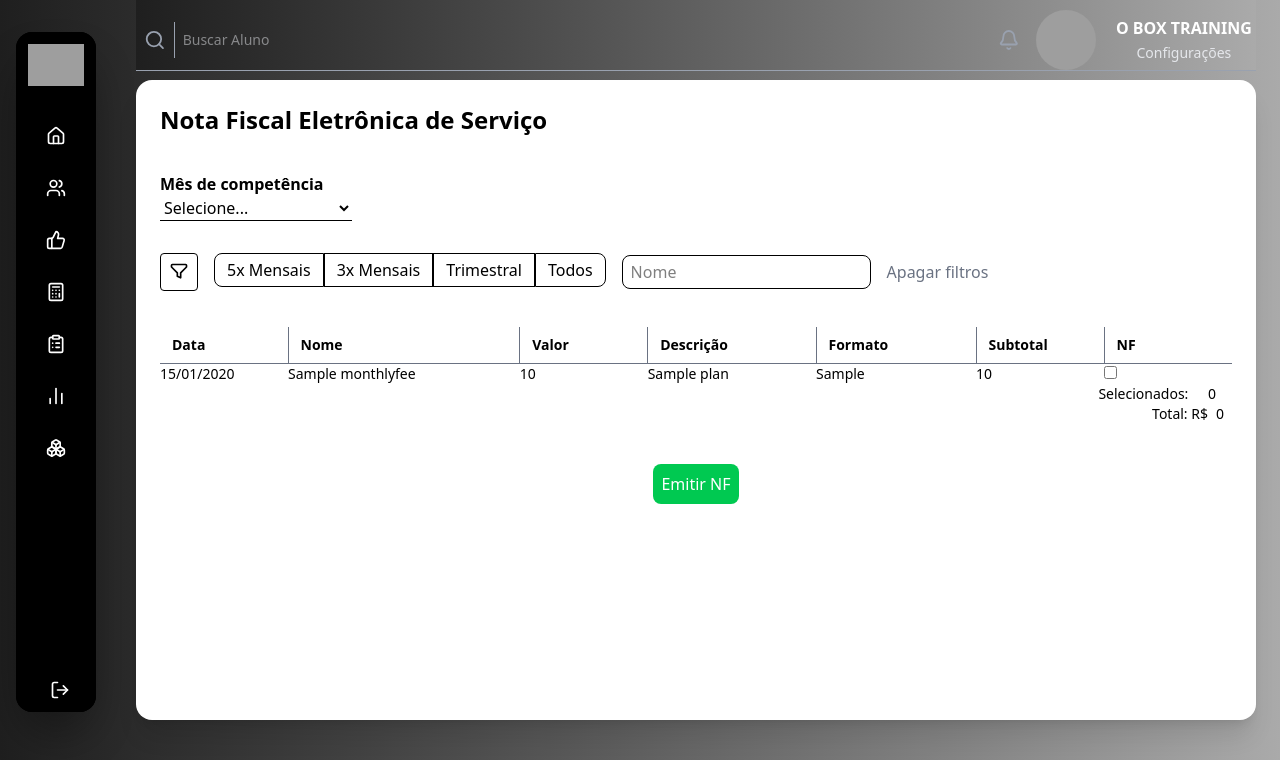
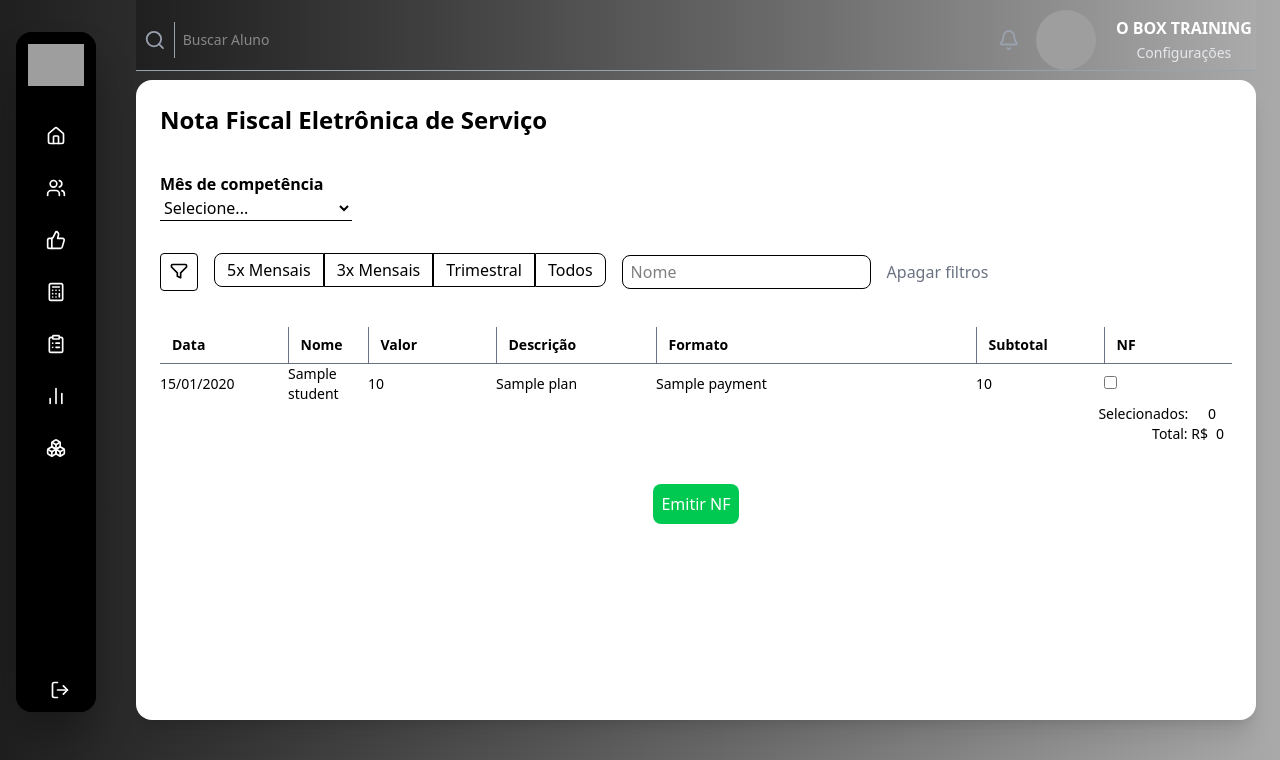
Before and after one commit to Miichaaeell/Obox_CRM, a Django app: template enterprise/templates/nfes.html in a window 1280 px wide. Shown: the top 760 px of the page. Run offline with Django 5.2, Linux system fonts and the light colour scheme; the template is opened without the code that fills it: most values are stand-ins (such as "Sample title", 1, 10 or a date in 2020); style sheets or scripts are compiled from the project's sources; some libraries are stand-ins or nearby versions; grey boxes are pictures that could not be loaded.

Commit message:
changed table view in nfes

```diff
--- a/enterprise/templates/nfes.html
+++ b/enterprise/templates/nfes.html
@@ -51,8 +51,8 @@
           <th class="text-left py-2 px-3 w-32">Data</th>
           <th class="text-left py-2 px-3 border-l border-gray-500">Nome</th>
           <th class="text-left py-2 px-3 w-32 border-l border-gray-500">Valor</th>
-          <th class="text-left py-2 px-3 border-l border-gray-500">Descrição</th>
-          <th class="text-left py-2 px-3 w-40 border-l border-gray-500">Formato</th>
+          <th class="text-left py-2 px-3 w-40 border-l border-gray-500">Descrição</th>
+          <th class="text-left py-2 px-3 w-80 border-l border-gray-500">Formato</th>
           <th class="text-left py-2 px-3 w-32 border-l border-gray-500">Subtotal</th>
           <th class="text-left py-2 px-3 w-32 border-l border-gray-500">NF</th>
         </tr>
@@ -61,10 +61,14 @@
         {% for monthlyfee in monthlyfees %}
           <tr data-nfe-row data-plan="{{ monthlyfee.plan|default_if_none:'' }}" data-student="{{ monthlyfee.student_name}}" data-month="{{ monthlyfee.reference_month }}">
             <td>{{monthlyfee.due_date|date:'d/m/Y'}}</td>
-            <td>{{monthlyfee.student_name}}</td>
+            <td>{{monthlyfee.student|default:monthlyfee.student}}</td>
             <td>{{monthlyfee.amount}}</td>
             <td>{{monthlyfee.plan}}</td>
-            <td>{{monthlyfee.payment_method}}</td>
+            <td>
+            {% for payment in monthlyfee.payments.all %}
+              {{payment}}
+            {% endfor %}
+              </td>
             <td>{{monthlyfee.amount}}</td>
             <td>
               <input
--- a/enterprise/views.py
+++ b/enterprise/views.py
@@ -223,7 +223,7 @@ class NFESListView(LoginRequiredMixin, TemplateView):
     def get_context_data(self, **kwargs):
         context = super().get_context_data(**kwargs)
         monthlyfees = MonthlyFee.objects.select_related(
-            'student', 'plan').filter(paid=True)
+            'student', 'plan').prefetch_related( 'payments').filter(paid=True)
         context['monthlyfees'] = monthlyfees
         reference_months = (
             MonthlyFee.objects.order_by('-reference_month')
--- a/students/models.py
+++ b/students/models.py
@@ -121,7 +121,7 @@ class Payment(TimeStampedModel, models.Model):
         'enterprise.Cashier', on_delete=models.SET_NULL, blank=True, null=True, related_name='payments')
 
     def __str__(self):
-        return f'{self.montlhyfee.student_name}'
+        return f'R$ {self.value} no {self.payment_method}'
 
     class Meta:
         verbose_name = 'Pagamento'
```
